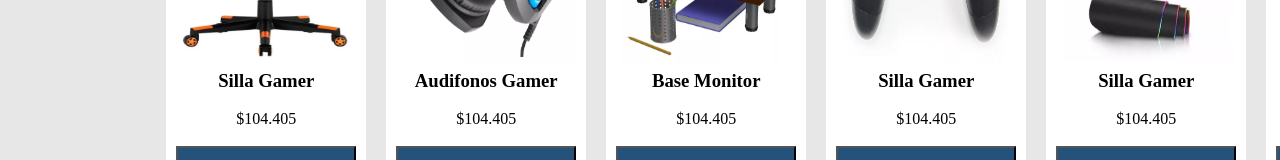
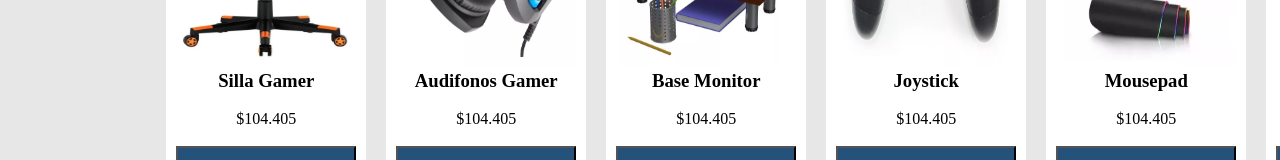
Before and after one commit to ositurra/2css_2grid, a plain HTML site: page index.html in a window 1280 px wide. Shown: the part 266-426 px from the top of the page. Drawn offline with Linux system fonts and the light colour scheme.

Commit message:
cambio de nombres

```diff
--- a/index.html
+++ b/index.html
@@ -58,7 +58,7 @@
 
               <div class="col-sm">
                 <img src="./assets/img/joystick.png" alt="">
-                <h3>Silla Gamer</h3>
+                <h3>Joystick</h3>
                 <br>
                 <p>$104.405</p>
                 <br>
@@ -67,7 +67,7 @@
 
               <div class="col-sm">
                 <img src="./assets/img/mouse_pad_gamer.png" alt="">
-                <h3>Silla Gamer</h3>
+                <h3>Mousepad</h3>
                 <br>
                 <p>$104.405</p>
                 <br>
@@ -76,7 +76,7 @@
 
               <div class="col-sm">
                 <img src="./assets/img/teclado_gamer.png" alt="">
-                <h3>Silla Gamer</h3>
+                <h3>Teclado Gamer RGB</h3>
                 <br>
                 <p>$104.405</p>
                 <br>
```
